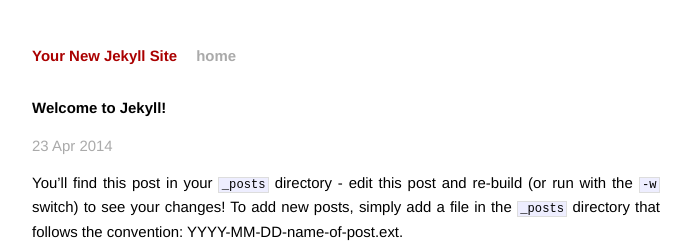
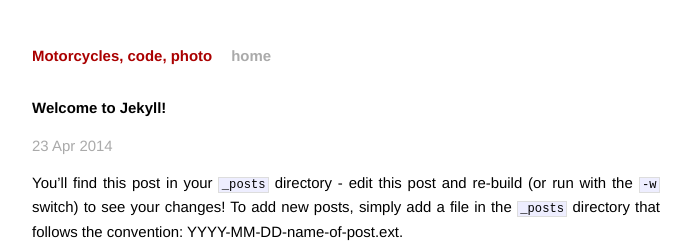
Before and after one commit to ColmMcBarron/gluaisrothar, a Jekyll site: the page built from _posts/2014-04-23-welcome-to-jekyll.markdown, in a window 1280 px wide. Shown: the top 243 px of the page, without its empty margins (294-985 px from the left). Built offline with Jekyll 4.4.1, drawn with Linux system fonts in a browser that asks for light colours; Markdown is read by kramdown in place of the engine named in the settings.

Commit message:
Update jekyll config

```diff
--- a/_config.yml
+++ b/_config.yml
@@ -1,3 +1,3 @@
-name: Your New Jekyll Site
+name: Motorcycles, code, photo
 markdown: redcarpet
 pygments: true
```
